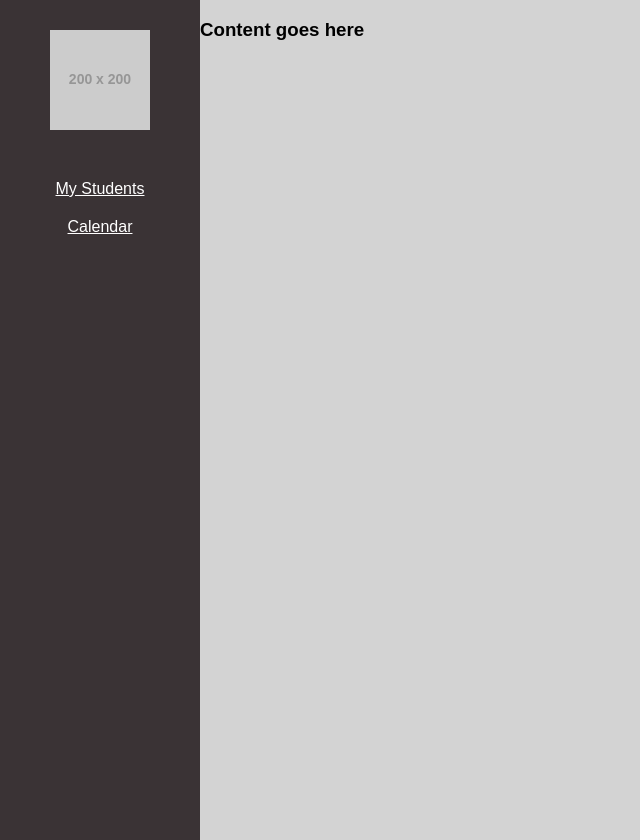
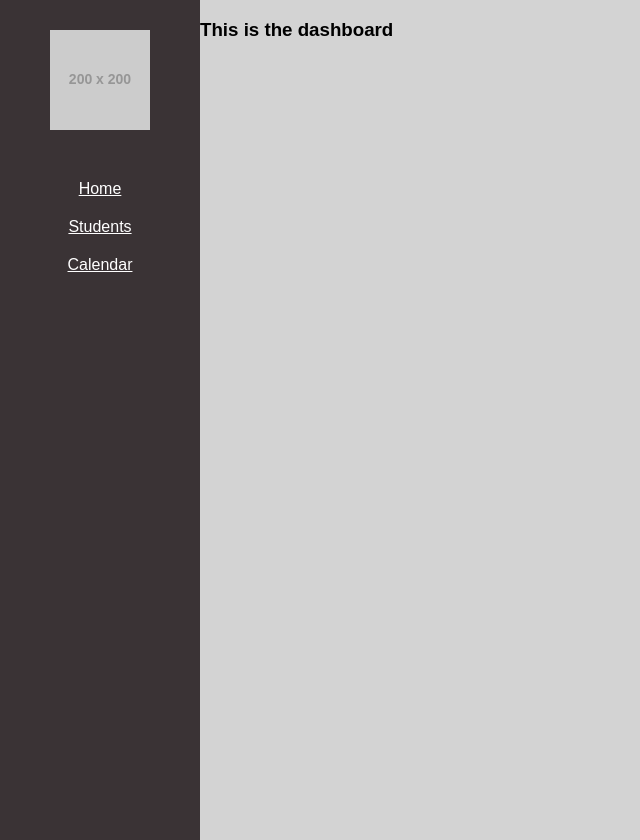
Before and after one commit to ashishdommety/tutor-times, a React (Create React App) app in the folder client/: page /dashboard in a window 1280 px wide. Shown: the whole page, without its empty margins (0-640 px from the left). Built offline with nearby package versions, Linux system fonts and the light colour scheme.

Commit message:
allow for different pages to display based on link

```diff
--- a/client/src/presentation/App/App.js
+++ b/client/src/presentation/App/App.js
@@ -8,7 +8,7 @@ const App = (props) => {
       <BrowserRouter>
         <Switch>
           <Route exact={true} path="/" component={HomeContainer}/>
-          <Route exact={true} path="/dashboard" component={Dashboard}/>
+          <Route exact={false} path="/dashboard" component={Dashboard}/>
         </Switch>
       </BrowserRouter>
     );
--- a/client/src/presentation/Dashboard/Dashboard.js
+++ b/client/src/presentation/Dashboard/Dashboard.js
@@ -3,14 +3,37 @@ import './Dashboard.css';
 import NavigationContainer from '../../containers/NavigationContainer';
 
 const Dashboard = (props) => {
+  let path = window.location.pathname;
+
+  if(path === "/dashboard"){
     return(
       <div className="dash">
       <NavigationContainer/>
         <div className="main-body">
-      <h3>Content goes here</h3>
+          <h3>This is the dashboard</h3>
+        </div>
+      </div>
+    )
+  }else if(path === "/dashboard/students"){
+    return(
+      <div className="dash">
+      <NavigationContainer/>
+        <div className="main-body">
+        <h3>This is the students section</h3>
+        </div>
+      </div>
+    )
+  }else if(path === "/dashboard/calendar"){
+    return(
+      <div className="dash">
+      <NavigationContainer/>
+        <div className="main-body">
+        <h3>This is the calendar page</h3>
         </div>
       </div>
     )
   }
+}
 
+console.log(Dashboard);
 export default Dashboard;
--- a/client/src/presentation/Navigation/Navigation.js
+++ b/client/src/presentation/Navigation/Navigation.js
@@ -8,12 +8,14 @@ const Navigation = (props) => {
       <img src="https://via.placeholder.com/200x200" alt="thing" id="profile_pic" />
       {props.isTutor ?
       <div>
-        <Link to="/students">My Students</Link>
-        <Link to="/calendar">Calendar</Link>
+        <Link to="/dashboard">Home</Link>
+        <Link to="/dashboard/students">Students</Link>
+        <Link to="/dashboard/calendar">Calendar</Link>
       </div> :
       <div>
-        <Link to="/notes/:id">My Students</Link>
-        <Link to="/schedule-class">Calendar</Link>
+        <Link to="/dashboard">Home</Link>
+        <Link to="/dashboard/notes/:id">Notes</Link>
+        <Link to="/dashboard/schedule-class">Schedule</Link>
       </div>
       }
 
```
Lines whose indentation alone changed are shown as unchanged.
